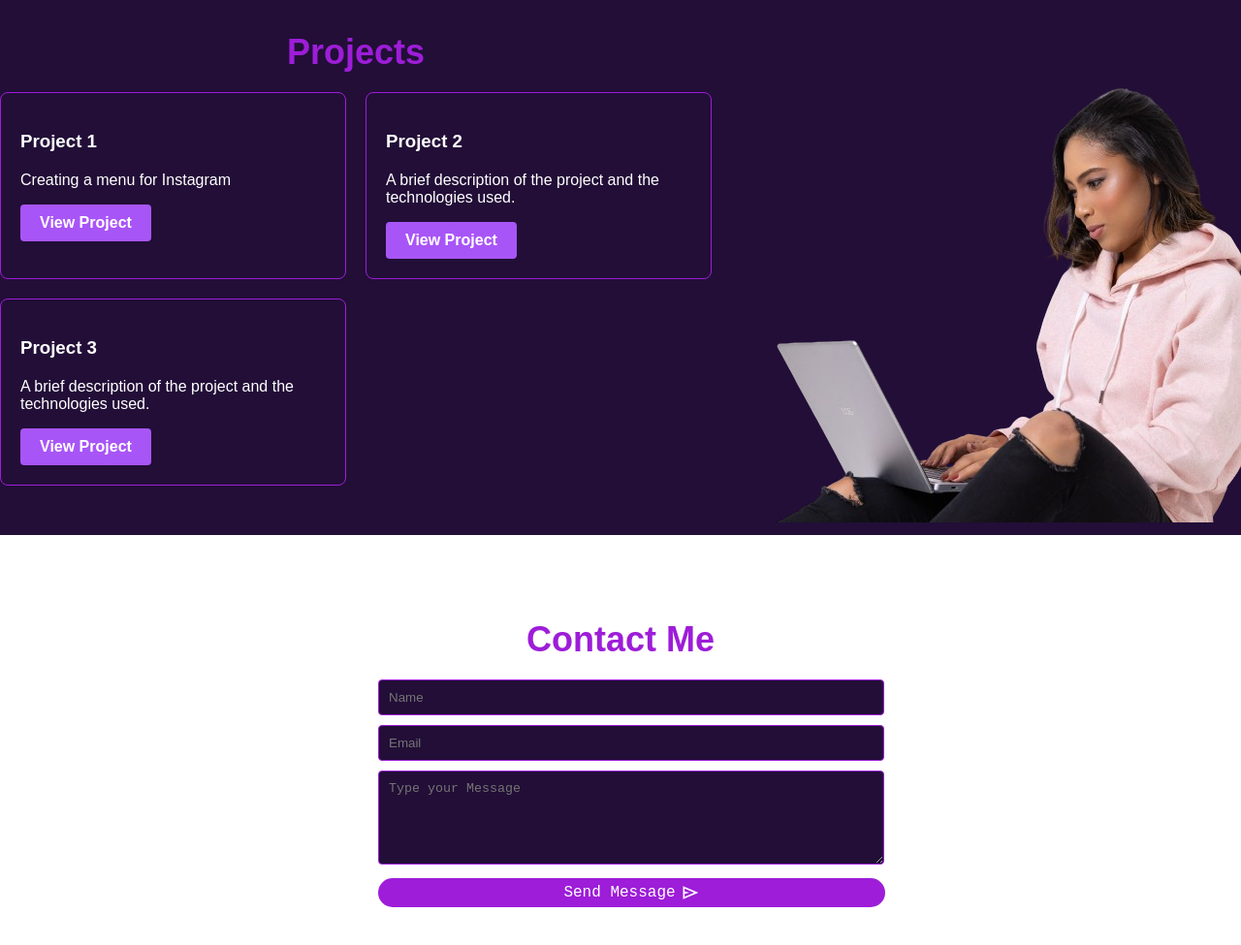
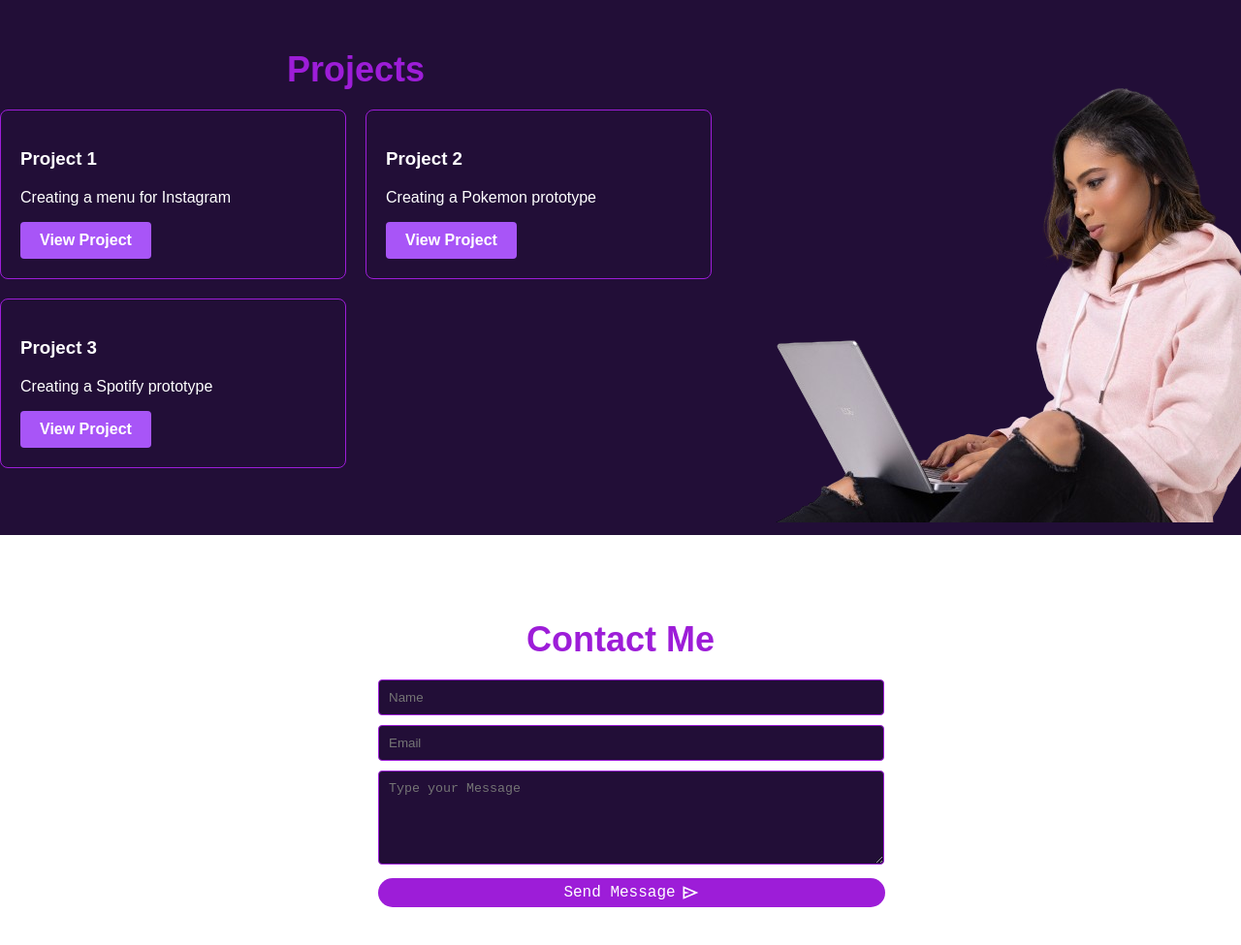
Before and after one commit to CarlianeLima/carli-lima.github.io, a website: page index.html in a window 1280 px wide. Shown: the part 1077-2052 px from the top of the page at 97% size. Drawn offline with Linux system fonts and the light colour scheme; a small style sheet from the web is missing.

Commit message:
Changing index name

```diff
--- a/MyPage.html
+++ b/index.html
@@ -97,15 +97,15 @@
           <div class="project-card">
             <div class="project-card-content">
               <h3>Project 2</h3>
-              <p>A brief description of the project and the technologies used.</p>
-              <a href="#" class="btn btn-primary">View Project</a>
+              <p>Creating a Pokemon prototype</p>
+              <a href="https://github.com/CarlianeLima/pokemonDIO" class="btn btn-primary" target="_blank">View Project</a>
             </div>
           </div>
           <div class="project-card">
             <div class="project-card-content">
               <h3>Project 3</h3>
-              <p>A brief description of the project and the technologies used.</p>
-              <a href="#" class="btn btn-primary">View Project</a>
+              <p>Creating a Spotify prototype</p>
+              <a href="https://github.com/CarlianeLima/meuSpotify-Alura" class="btn btn-primary" target="_blank">View Project</a>
             </div>
           </div>
         </div>
```
